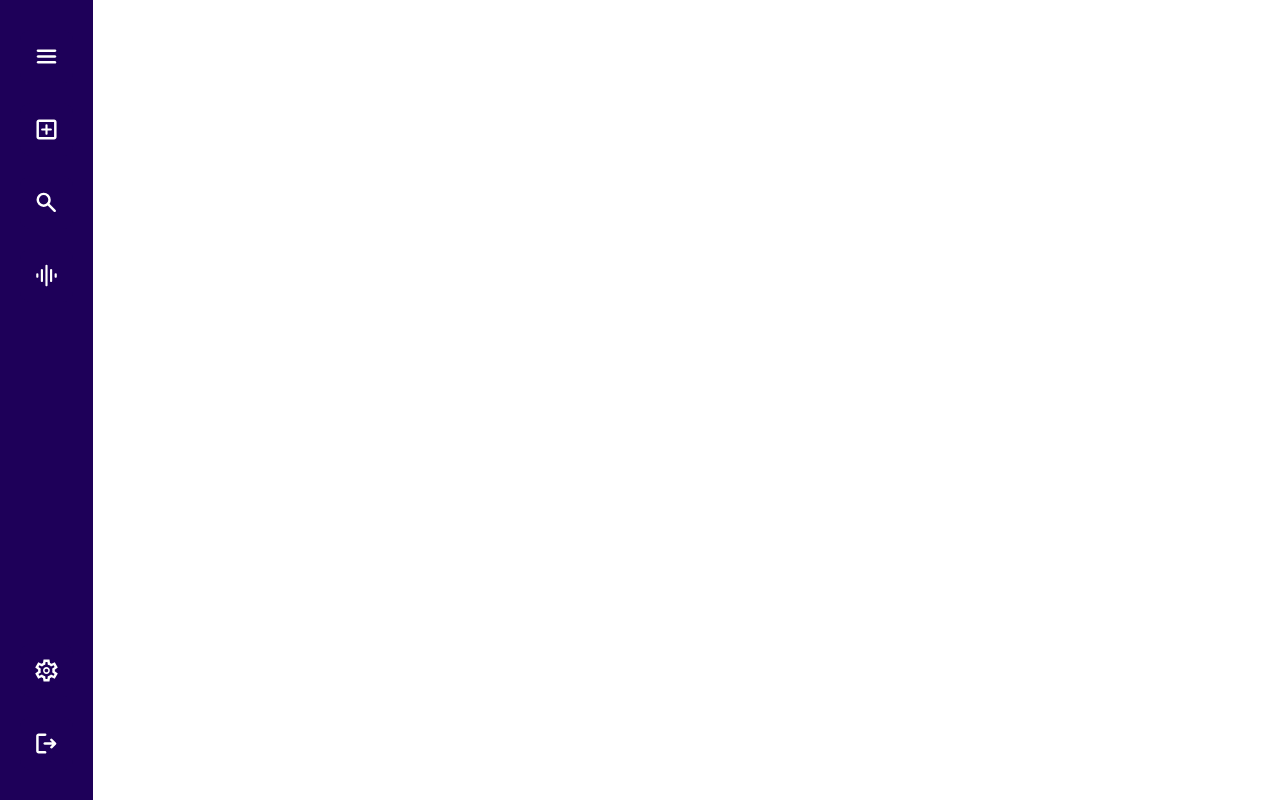
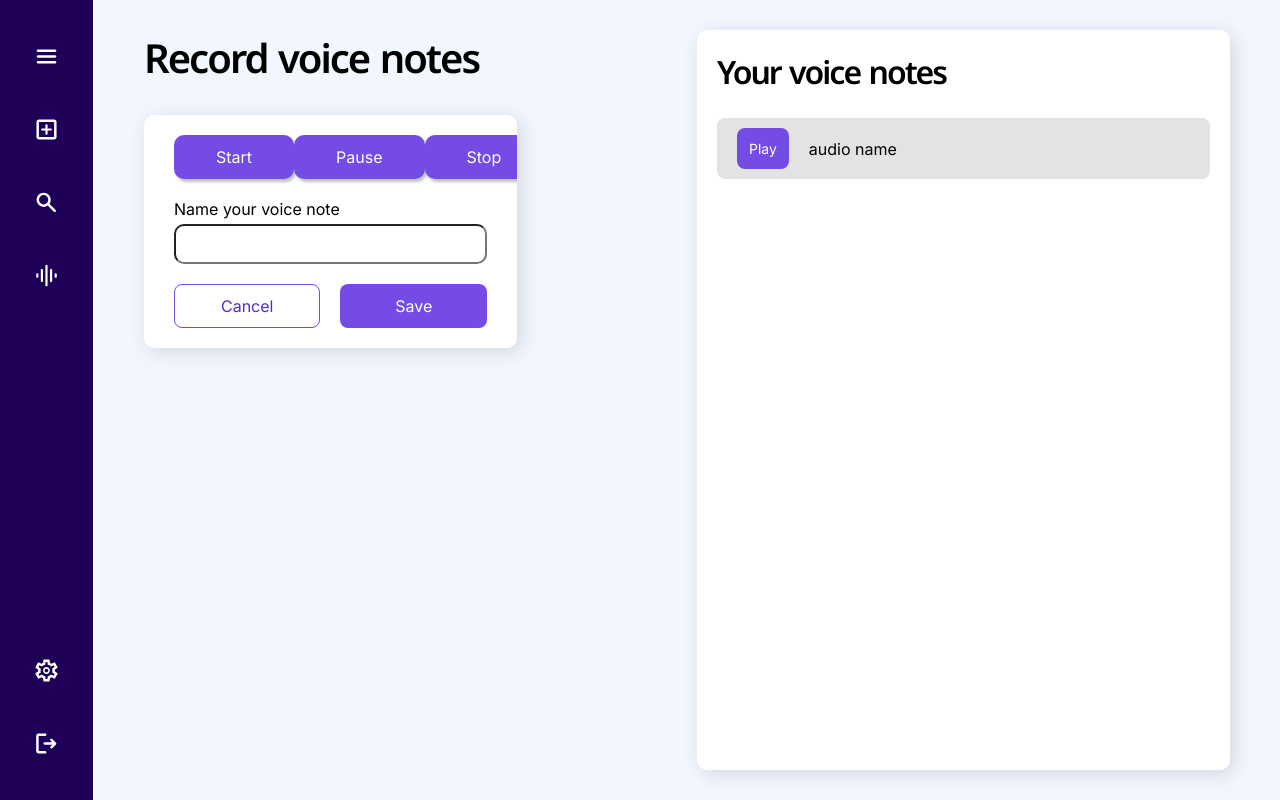
Before and after one commit to gautamjuyal/todo-app-vue, a Vue app: page /audio-notes in a window 1280 px wide. Built offline with nearby package versions, Linux system fonts and the light colour scheme.

Commit message:
added voice notes page

```diff
--- /dev/null
+++ b/src/components/AudioList.vue
@@ -0,0 +1,48 @@
+<template>
+  <div class="audio-list">
+    <div class="header"><h1>Your voice notes</h1></div>
+    <div class="list">
+      <VoiceNote />
+    </div>
+  </div>
+</template>
+
+<script>
+import VoiceNote from "./VoiceNote.vue";
+
+export default {
+  components: {
+    VoiceNote,
+  },
+};
+</script>
+
+<style scoped>
+.audio-list {
+  width: 100%;
+  max-height: 100%;
+  background: white;
+  display: flex;
+  border-radius: 10px;
+  box-shadow: 4px 4px 20px #00000020;
+  padding: 20px;
+  flex-direction: column;
+  gap: 25px;
+}
+
+.header h1 {
+  font-family: "Noto Sans", sans-serif;
+  letter-spacing: -2px;
+  word-spacing: 2px;
+  font-weight: 600;
+}
+
+.list {
+  width: 100%;
+  display: flex;
+  flex-direction: column;
+  gap: 10px;
+  align-items: center;
+  overflow-y: scroll;
+}
+</style>
--- /dev/null
+++ b/src/components/AudioRecorder.vue
@@ -0,0 +1,105 @@
+<template>
+  <div class="recorder">
+    <div class="action-array">
+      <button type="button" class="start">Start</button>
+      <button type="button" class="pause">Pause</button>
+      <button type="button" class="stop">Stop</button>
+    </div>
+    <div class="audio-name">
+      <label>Name your voice note</label>
+      <input type="text" />
+    </div>
+    <div class="buttons">
+      <button type="button" class="cancel">Cancel</button>
+      <button type="button" class="submit">Save</button>
+    </div>
+  </div>
+</template>
+
+<script>
+export default {};
+</script>
+
+<style scoped>
+.recorder {
+  width: 70%;
+  height: max-content;
+  background-color: white;
+  overflow: hidden;
+  padding: 20px 30px;
+  border-radius: 10px;
+  display: flex;
+  flex-direction: column;
+  gap: 20px;
+  box-shadow: 4px 4px 20px #00000020;
+}
+
+.action-array {
+  display: flex;
+  width: 100%;
+  justify-content: space-between;
+}
+
+.action-array button {
+  padding: 10px 40px;
+  border-radius: 10px;
+  border-color: transparent;
+  background: #744be4;
+  color: white;
+  font-size: 16px;
+  box-shadow: 2px 3px 3px #00000040;
+}
+
+.action-array button:hover {
+  filter: grayscale(0.5);
+}
+
+.action-array button.disabled {
+  background: #888888;
+}
+
+.audio-name {
+  display: flex;
+  flex-direction: column;
+  gap: 5px;
+}
+
+.audio-name input {
+  height: 40px;
+  border-radius: 10px;
+  padding: 0 10px;
+  font-size: 16px;
+}
+
+.buttons {
+  display: flex;
+  gap: 20px;
+}
+
+.buttons button {
+  padding: 10px 20px;
+  border-radius: 8px;
+  width: 50%;
+  font-size: 16px;
+  border-color: transparent;
+}
+
+button.submit {
+  color: white;
+  background: #744be4;
+}
+
+button.submit:hover {
+  filter: grayscale(0.5);
+}
+
+button.cancel:hover {
+  filter: brightness(0.9);
+}
+
+button.cancel {
+  background: white;
+  color: #562bcb;
+  border: 1px solid #744be4;
+}
+</style>
--- a/src/components/NavBar.vue
+++ b/src/components/NavBar.vue
@@ -27,7 +27,7 @@ export default {
         { src: "todos", page: "home", isActive: false },
         { src: "add", page: "add-todo", isActive: false },
         { src: "search", page: "search-view", isActive: false },
-        { src: "audio", page: "", isActive: false },
+        { src: "audio", page: "audio-notes", isActive: false },
       ],
     };
   },
--- /dev/null
+++ b/src/components/VoiceNote.vue
@@ -0,0 +1,33 @@
+<template>
+  <div class="voice-note">
+    <button type="button">Play</button>
+    <p>audio name</p>
+  </div>
+</template>
+
+<script></script>
+
+<style scoped>
+.voice-note {
+  width: 100%;
+  display: flex;
+  background: #e3e3e3;
+  padding: 10px 20px;
+  border-radius: 8px;
+  gap: 20px;
+  align-items: center;
+}
+
+button {
+  padding: 10px;
+  border-radius: 8px;
+  font-size: 14px;
+  border-color: transparent;
+  background-color: #744be4;
+  color: white;
+}
+
+button:hover {
+  filter: grayscale(0.5);
+}
+</style>
--- a/src/router/index.js
+++ b/src/router/index.js
@@ -4,6 +4,7 @@ import HomeView from "../views/HomeView.vue";
 import AddTodoView from "@/views/AddTodoView.vue";
 import TodoShow from "@/views/TodoShow.vue";
 import SearchView from "@/views/SearchView";
+import AudioNotes from "@/views/AudioNotes";
 
 Vue.use(VueRouter);
 
@@ -30,6 +31,11 @@ const routes = [
     name: "search-view",
     component: SearchView,
   },
+  {
+    path: "/audio-notes",
+    name: "audio-notes",
+    component: AudioNotes,
+  },
 ];
 
 const router = new VueRouter({
--- /dev/null
+++ b/src/views/AudioNotes.vue
@@ -0,0 +1,46 @@
+<template>
+  <div class="audio-notes">
+    <div class="recorder-section">
+      <h1 class="main-view-header">Record voice notes</h1>
+      <AudioRecorder />
+    </div>
+    <div class="list-section">
+      <AudioList />
+    </div>
+  </div>
+</template>
+
+<script>
+import AudioRecorder from "@/components/AudioRecorder.vue";
+import AudioList from "@/components/AudioList.vue";
+
+export default {
+  components: {
+    AudioRecorder,
+    AudioList,
+  },
+};
+</script>
+
+<style scoped>
+.audio-notes {
+  width: 100%;
+  height: 100vh;
+  padding: 30px 50px;
+  display: flex;
+  gap: 20px;
+  background-color: #f2f6fe;
+}
+
+.recorder-section,
+.list-section {
+  width: 50%;
+  display: flex;
+}
+
+.recorder-section {
+  display: flex;
+  flex-direction: column;
+  gap: 30px;
+}
+</style>
--- a/src/views/SearchView.vue
+++ b/src/views/SearchView.vue
@@ -36,6 +36,7 @@ export default {
   flex-direction: column;
   padding: 20px 30px;
   overflow-y: scroll;
+  background: #f2f6fe;
 }
 
 .search-bar {
```
Also changed, not shown: 1 other file (tests, documents, lock files or other folders).
